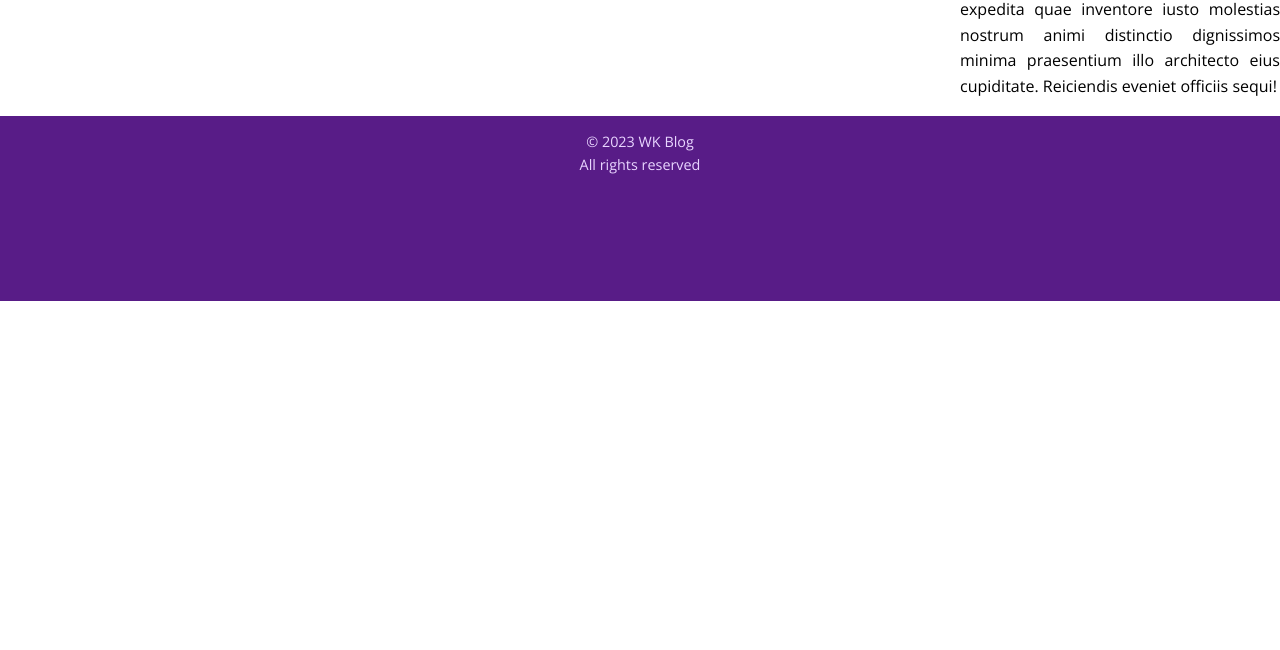
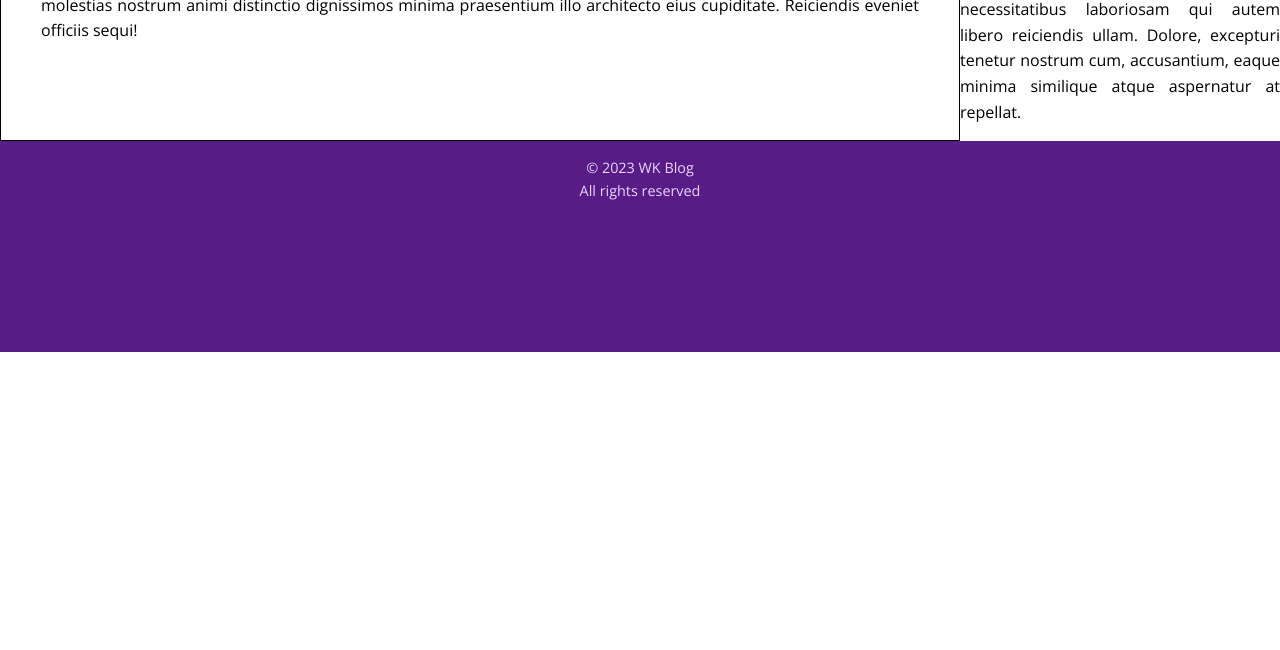
Before and after one commit to afroisaac/blog, a plain HTML site: page blog-post.html in a window 1280 px wide. Shown: the part 150-800 px from the top of the page. Drawn offline with nearby package versions, Linux system fonts and the light colour scheme.

Commit message:
fix: layout update for blog post

```diff
--- a/css/blog-post.css
+++ b/css/blog-post.css
@@ -18,6 +18,7 @@
 
 .post{
     grid-area: main;
+    padding: 4px 4px;
 }
 
 .sidebar{
@@ -32,10 +33,15 @@
 @media (min-width: 900px){
     .container{
         grid-template-rows: 80px 1fr 1fr 100px;
-        grid-template-columns: 75% 25%;
+        grid-template-columns: repeat(4, 1fr);
         grid-template-areas:
         "header header header header"
-        "sidebar main main main"
+        "main main main sidebar"
         "footer footer footer footer";
     }
+
+    .post{
+        padding: 20px 40px;
+        border:1px solid;
+    }
 }
```
